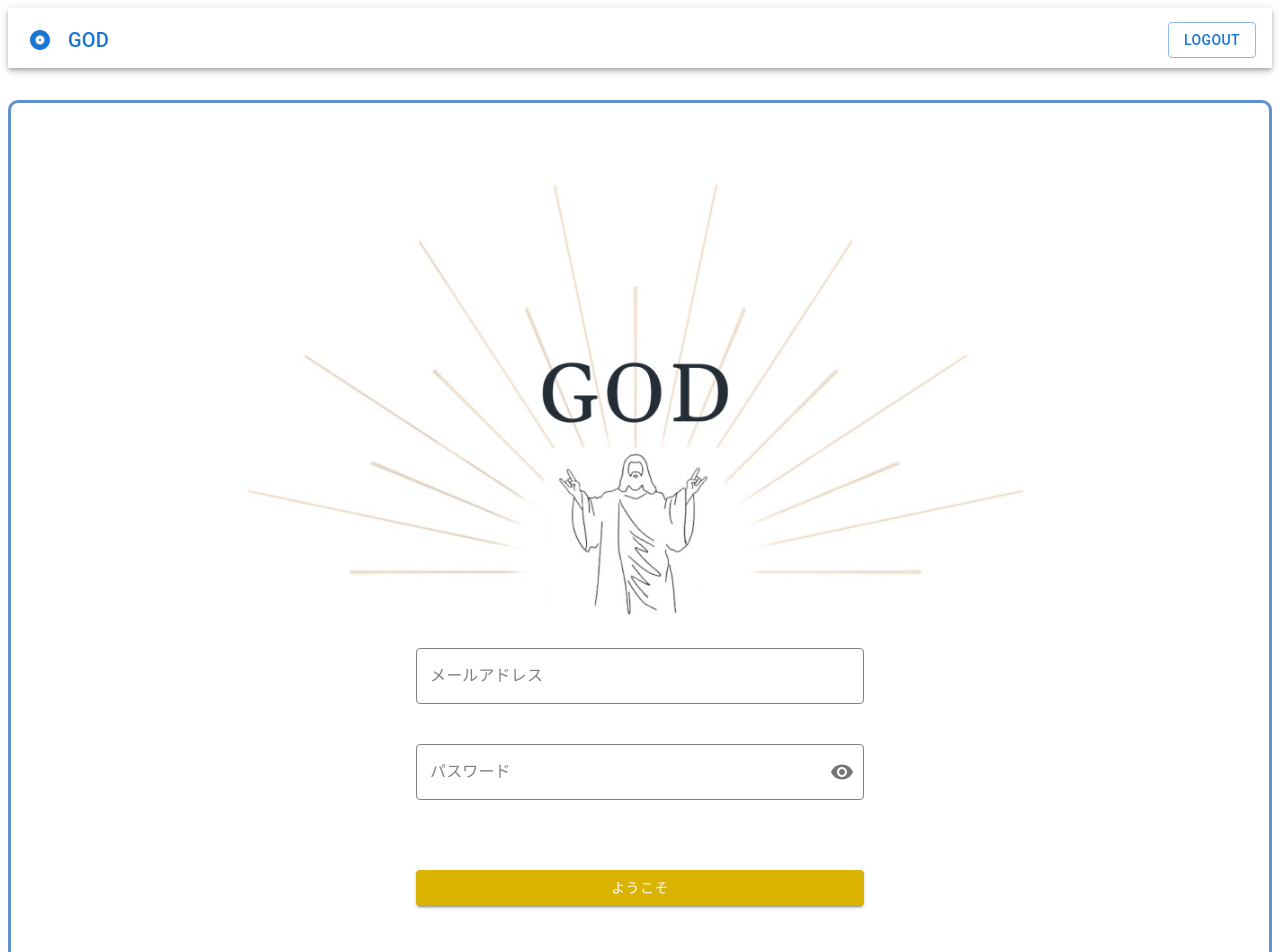
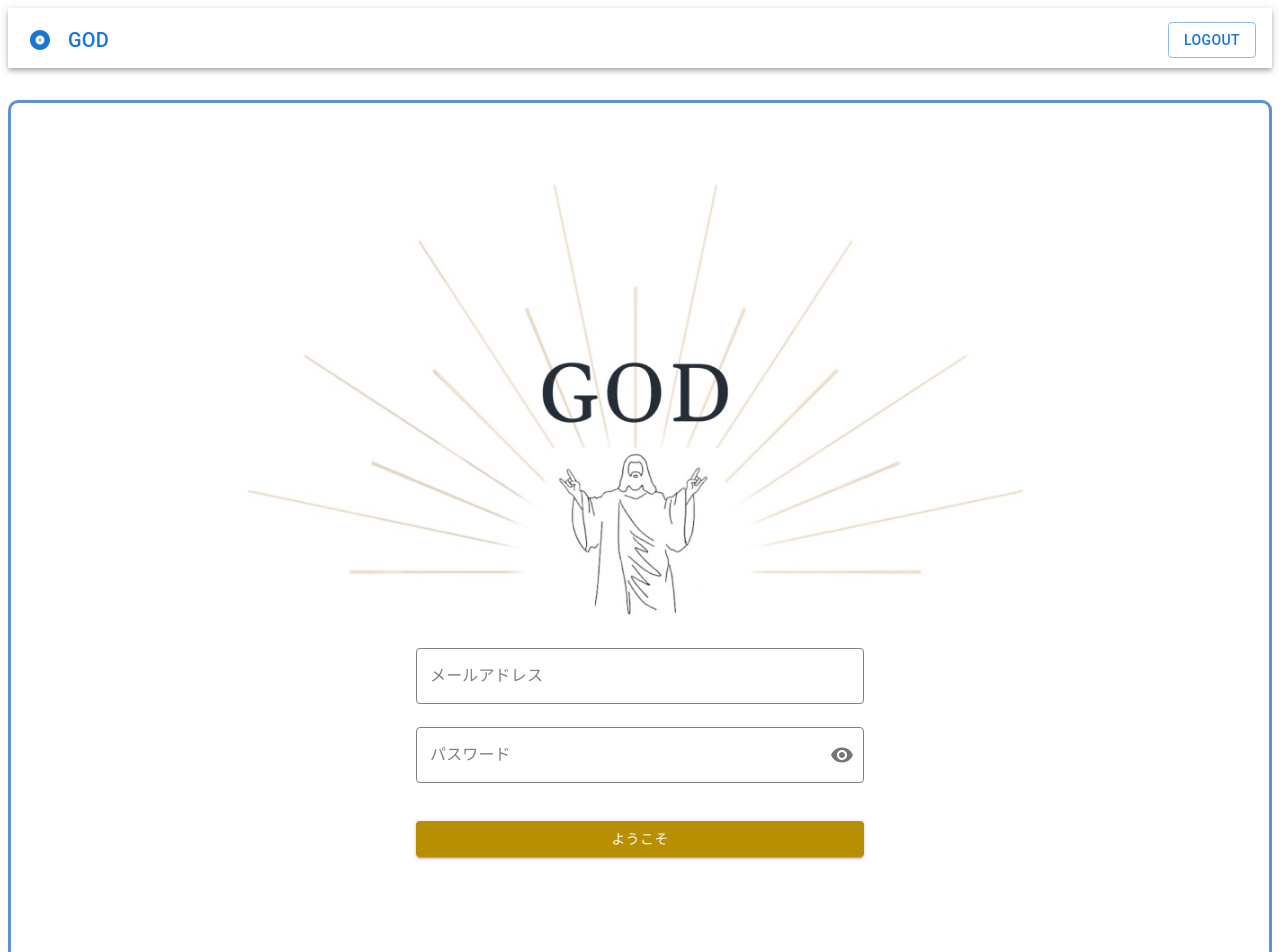
Before and after one commit to BTC10-PhilosophersStone/GOD, a React (Vite) app in the folder front/: page / in a window 1280 px wide. Shown: the top 952 px of the page. Built offline with nearby package versions, Linux system fonts and the light colour scheme; no server answers; a web font is replaced by a local one.

Commit message:
エラーメッセージ表示の仕様変更対応_ナース

```diff
--- a/front/src/components/LoginApp/InputEmail.jsx
+++ b/front/src/components/LoginApp/InputEmail.jsx
@@ -22,7 +22,7 @@ export function InputEmail() {
           setEmail(e.target.value);
         }}
         error={!!authError}
-        helperText={authError}
+        // helperText={authError}
         sx={{
           // 1. デフォルト状態 (通常時)
           "& .MuiOutlinedInput-root": {
--- a/front/src/components/LoginApp/InputPass.jsx
+++ b/front/src/components/LoginApp/InputPass.jsx
@@ -61,7 +61,7 @@ export function InputPass() {
             "& fieldset": { borderColor: "red" },
             "& input": { color: "black" },
           },
-          "& .MuiInputLabel-root.Mui-error": { color: "red" },
+          // "& .MuiInputLabel-root.Mui-error": { color: "red" },
         }}
       >
         <InputLabel htmlFor={`${filledPasswordId}-input`}>
@@ -75,7 +75,7 @@ export function InputPass() {
           placeholder="Password"
           className="cert-con"
           onChange={(e) => {
-            console.log(e.target.value);
+            // console.log(e.target.value);
             setPass(e.target.value);
           }}
           endAdornment={
@@ -93,7 +93,7 @@ export function InputPass() {
             </InputAdornment>
           }
         />
-        {authError && <FormHelperText>{authError}</FormHelperText>}
+        {/* {authError && <FormHelperText>{authError}</FormHelperText>} */}
       </FormControl>
     </>
   );
--- a/front/src/components/LoginApp/LoginApp.css
+++ b/front/src/components/LoginApp/LoginApp.css
@@ -26,8 +26,8 @@
   margin-top: 30px;
 } */
 #right_button {
-  margin: 30px 50px;
-  margin-bottom: 100px;
+  margin: 15px 50px;
+  margin-bottom: 10px;
   width: 448px;
 }
 
@@ -57,7 +57,7 @@
   display: flex;
   flex-direction: column;
   align-items: center;
-  gap: 32px;
+  gap: 15px;
   width: 448px;
   height: 202px;
   margin: 30px auto 100px auto;
--- a/front/src/components/LoginApp/SignInBt.jsx
+++ b/front/src/components/LoginApp/SignInBt.jsx
@@ -3,8 +3,7 @@ import { useAtomValue, useSetAtom } from "jotai";
 import { atomEmail, atomPass, atomAuthError } from "./atoms";
 import { useNavigate } from "react-router";
 // import SendIcon from "@mui/icons-material/Send";
-import { Button } from "@mui/material";
-
+import { Button, Box, Typography } from "@mui/material";
 import { signInWithEmailAndPassword } from "firebase/auth";
 import { auth } from "./firebaseConfig";
 
@@ -15,7 +14,7 @@ export function SignInBt() {
   const authError = useAtomValue(atomAuthError); // 自身のエラー状態を監視
   const nav = useNavigate();
 
-  // メールアドレスとパスワードが未入力の場合はボタンを無効化（必要に応じて有効にしてください）
+  // メールアドレスとパスワードが未入力の場合はボタンを無効化
   const isDisabled = !email || !pass;
 
   const signIn = async () => {
@@ -23,14 +22,13 @@ export function SignInBt() {
 
     // 認証開始時に前回の認証エラーをクリア
     setAuthError("");
-
     let message = "";
 
     try {
       await signInWithEmailAndPassword(auth, email, pass);
       nav("/chat");
     } catch (error) {
-      console.error("Login Error:", error);
+      // console.error("Login Error:", error);
       const errorCode = error?.code;
 
       if (errorCode) {
@@ -52,38 +50,64 @@ export function SignInBt() {
     }
   };
   return (
+    <Box
+      sx={{
+        display: "flex",
+        flexDirection: "column",
+        alignItems: "center",
+        gap: 1,
+        width: "100%",
+        maxWidth: "448px",
+      }}
+    >
       <Button
         id="right_button"
         variant="contained"
-      // disabled={isDisabled} // 未入力時にボタン自体を押せなくする場合はコメントアウトを解除
         onClick={signIn}
         className={authError ? "Mui-error" : ""}
         sx={{
           // 1. デフォルト状態 (通常時)
-        bgcolor: "#d9b300",
-        color: "#ffffff",
+          bgcolor: "rgba(183, 143, 0, 1)",
+          color: "rgba(255, 255, 255, 1)",
           textTransform: "none",
 
           // 2. ホバー状態 (Hover)
           "&:hover": {
-          bgcolor: "#A38600",
-          color: "#ffffff",
+            bgcolor: "rgba(152, 119, 0, 1)",
+            color: "rgba(255, 255, 255, 1)",
             textTransform: "none",
           },
 
           // 3. 無効化状態 (Disabled)
           "&.Mui-disabled": {
-          bgcolor: "#d9b300",
-          color: "#ffffff",
+            bgcolor: "rgba(228, 202, 77, 1)",
+            color: "rgba(255, 255, 255, 1)",
           },
           // 4. エラー状態 (Error)
           "&.Mui-error": {
-          bgcolor: "#e0e0e0",
-          color: "#a6a6a6",
+            bgcolor: "rgba(0, 0, 0, 0.12)",
+            color: "rgba(0, 0, 0, 0.26)",
           },
         }}
       >
         ようこそ
       </Button>
+
+      {authError && (
+        <Typography
+          id="right_button_m"
+          variant="caption"
+          color="error"
+          sx={{
+            width: "100%",
+            textAlign: "left",
+            mt: 0.0,
+            px: 1,
+          }}
+        >
+          {authError}
+        </Typography>
+      )}
+    </Box>
   );
 }
```
Lines whose indentation alone changed are shown as unchanged.
